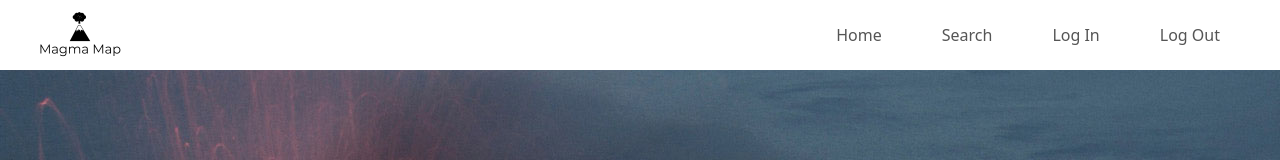
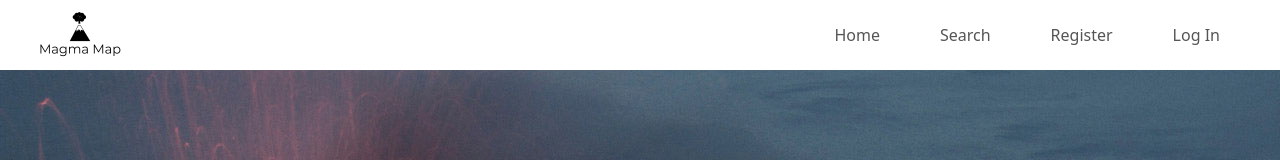
Before and after one commit to TheThinkPotato/Cab230-Proto, a React (Create React App) app: page / in a window 1280 px wide. Shown: the top 160 px of the page. Built offline with nearby package versions, Linux system fonts and the light colour scheme.

Commit message:
:construction:NavBar Update

```diff
--- a/src/components/Nav.js
+++ b/src/components/Nav.js
@@ -13,10 +13,10 @@ export default function Nav() {
           <Link to="/Search">Search</Link>
         </li>
         <li>
-          <Link to="/LogIn">Log In</Link>
+          <Link to="/LogIn">Register</Link>
         </li>
         <li>
-          <Link to="/LogOut">Log Out</Link>
+        <Link to="/LogIn">Log In</Link>
         </li>
       </ul>
     </nav>
```
